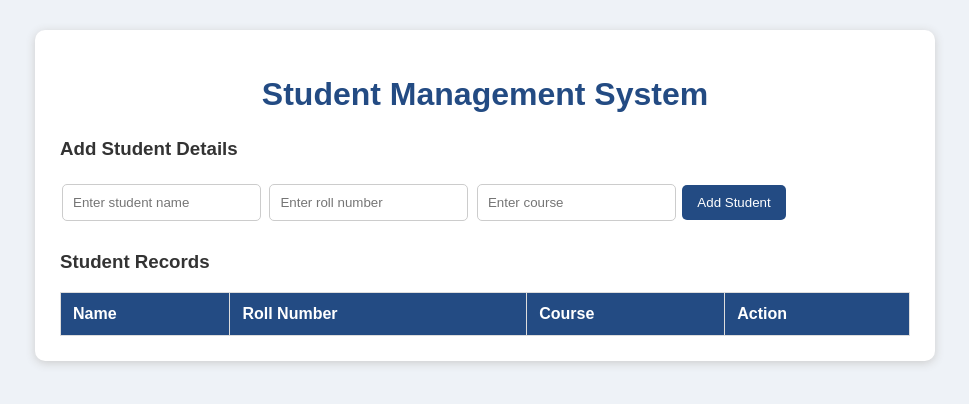
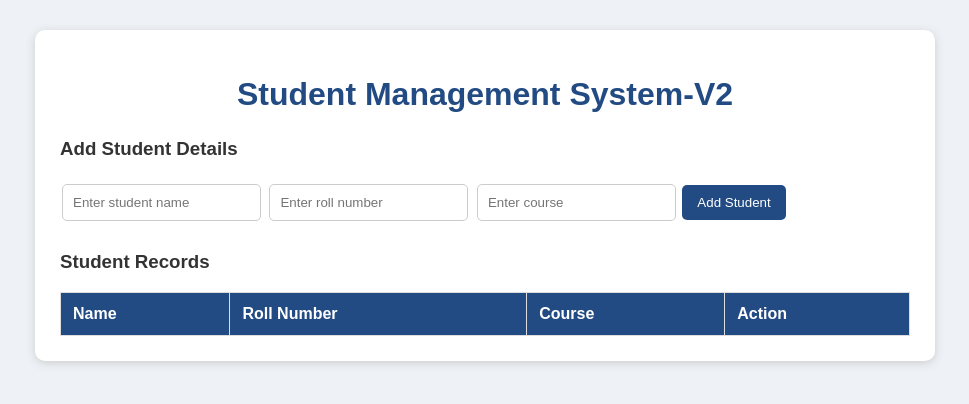
Before and after one commit to UVTanishq42/student-management-system, a plain HTML site: page index.html in a window 1280 px wide. Shown: the whole page, without its empty margins (155-1124 px from the left). Drawn offline with Linux system fonts and the light colour scheme.

Commit message:
Update project heading

```diff
--- a/index.html
+++ b/index.html
@@ -7,7 +7,7 @@
 <body>
 
     <div class="container">
-        <h1>Student Management System</h1>
+        <h1>Student Management System-V2</h1>
 
         <h3>Add Student Details</h3>
 
```
